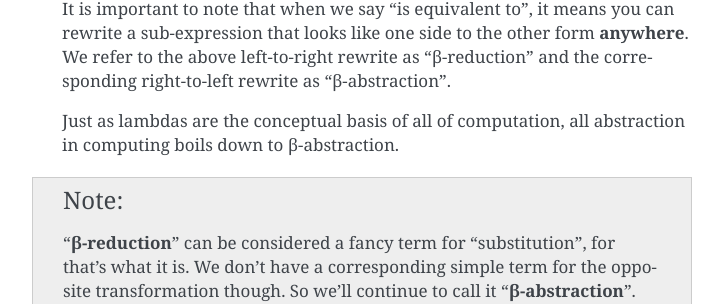
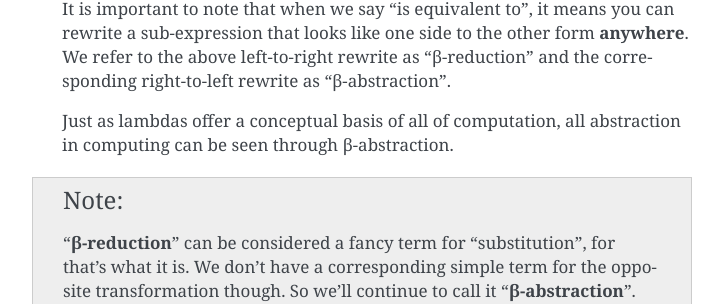
Before and after one commit to kreauniv/comp308, a Sphinx documentation site: the page built from source/lambda.rst, in a window 1280 px wide and 900 px high, scrolled down 1508 px. Shown: the part 151-455 px from the top of the window, without its empty margins (388-1111 px from the left). Built offline with Sphinx 7.4.7, drawn with Linux system fonts in a browser that asks for light colours.

Commit message:
Less sloppy wording

```diff
--- a/source/lambda.rst
+++ b/source/lambda.rst
@@ -79,8 +79,8 @@ expressions (the abstract ones).
     **anywhere**. We refer to the above left-to-right rewrite as "β-reduction"
     and the corresponding right-to-left rewrite as "β-abstraction".
 
-    Just as lambdas are the conceptual basis of all of computation, all
-    abstraction in computing boils down to β-abstraction.
+    Just as lambdas offer a conceptual basis of all of computation, all
+    abstraction in computing can be seen through β-abstraction.
 
 .. note:: "**β-reduction**" can be considered a fancy term for "substitution",
    for that's what it is. We don't have a corresponding simple term for the
```
